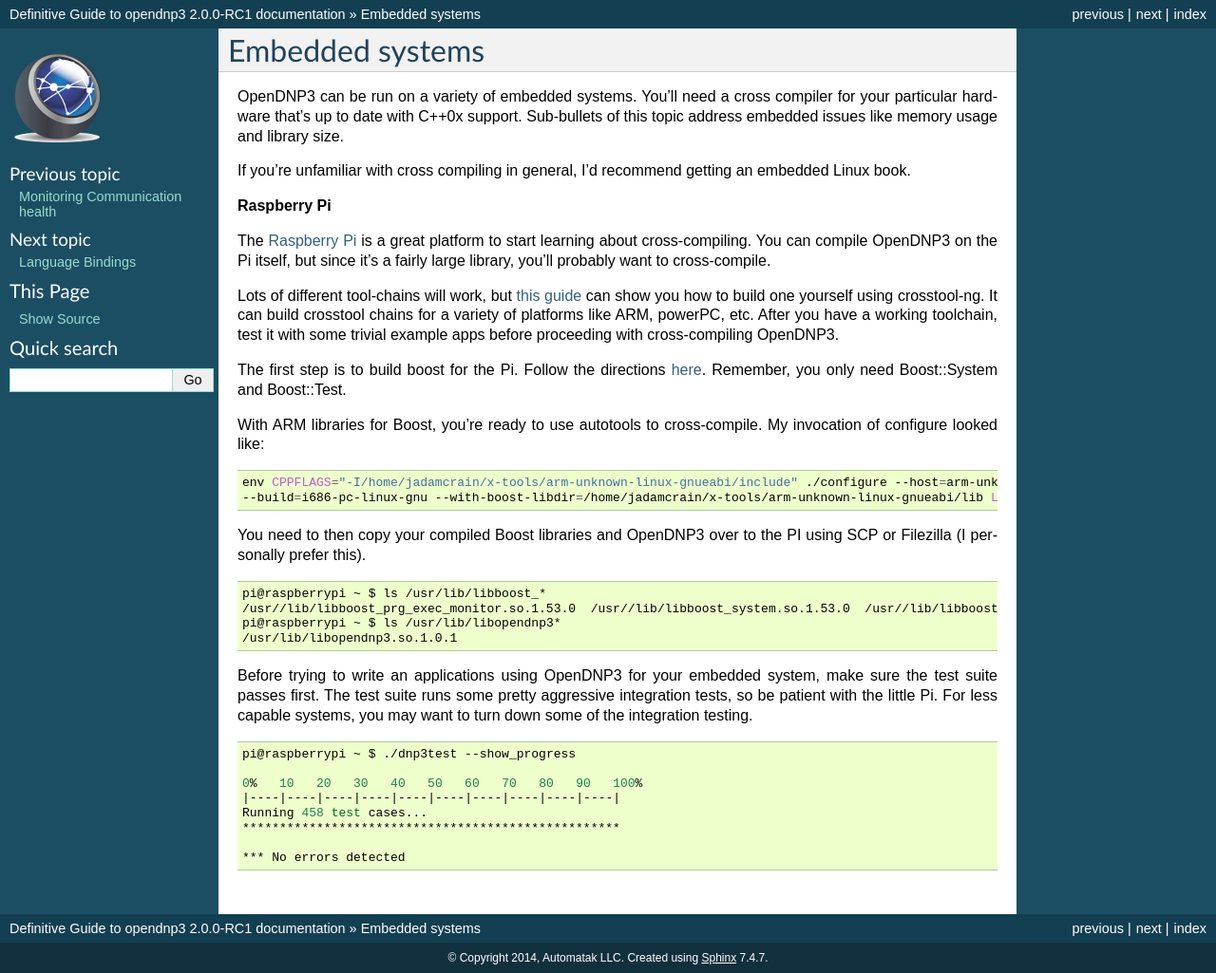
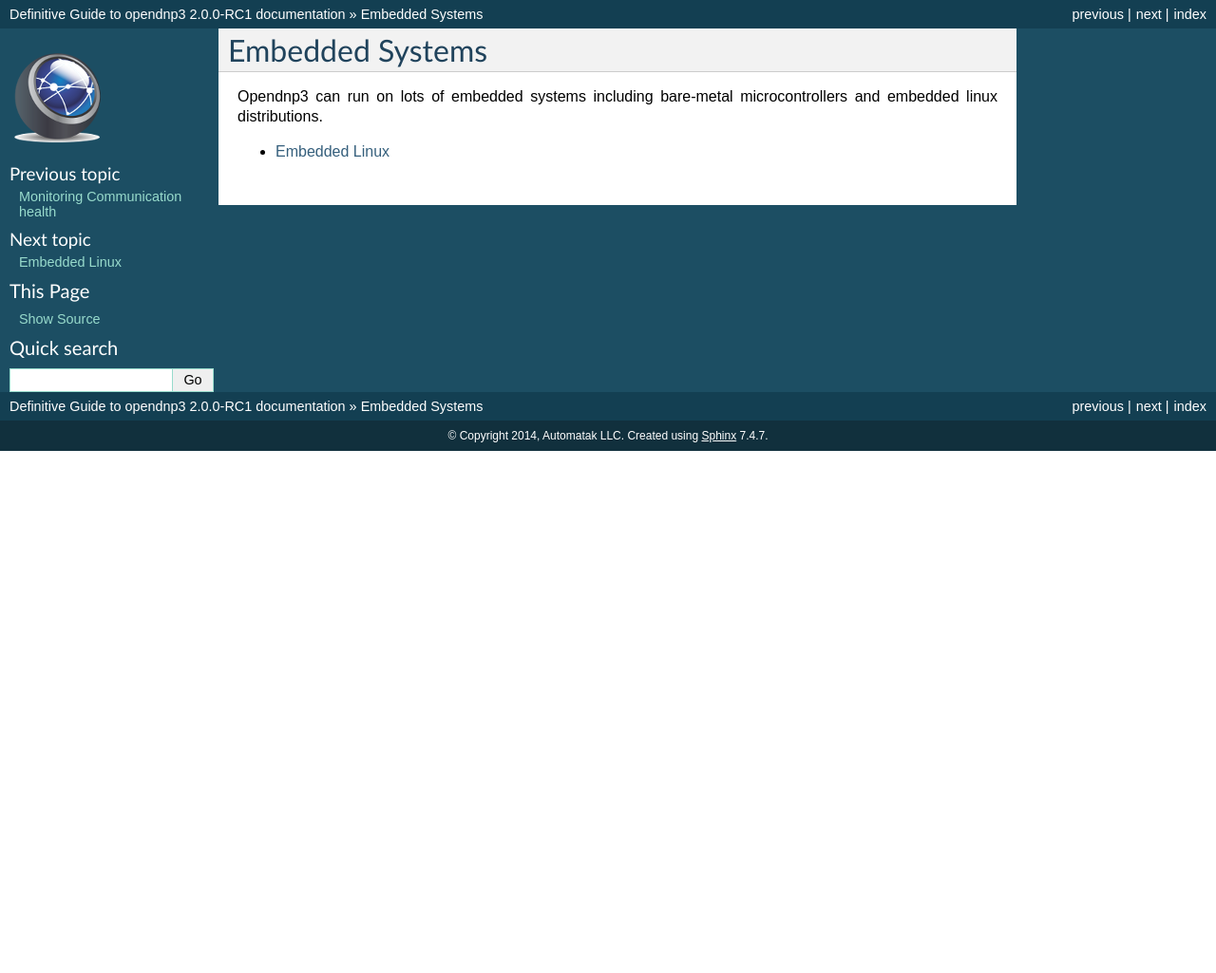
Before and after one commit to dnp3/opendnp3-guide, a Sphinx documentation site: the page built from source/embedded/index.rst, in a window 1280 px wide. Shown: the whole page at 95% size. Built offline with Sphinx 7.4.7, drawn with Linux system fonts in a browser that asks for light colours; after the commit the page ends 900 px from its top, so only the background shows below that.

Commit message:
tweaks for 2.0.x

```diff
--- a/source/applications/creating-a-master.rst
+++ b/source/applications/creating-a-master.rst
@@ -1,7 +1,7 @@
 Creating a master
 =================
 
-A master in OpenDNP3 is a component that communicates with a single outstation via a communication channel. You may see this term used in other places to refer to a collection of such components communicating with multiple outstations. When more than one master is bound to a single communication channel, it is called a multidrop configuration. This refers to the way in which an RS-485 serial network is chained from device to device. Opendnp3 will let you add multiple masters / outstations to any communication channel, regardless of he underlying transport. You could even bind a master to a TCP server and reverse the normal connection direction. Opendnp3 doesn't care.
+A master in Opendnp3 is a component that communicates with a single outstation via a communication channel. You may see this term used in other places to refer to a collection of such components communicating with multiple outstations. When more than one master is bound to a single communication channel, it is called a multidrop configuration. This refers to the way in which an RS-485 serial network is chained from device to device. Opendnp3 will let you add multiple masters / outstations to any communication channel, regardless of he underlying transport. You could even bind a master to a TCP server and reverse the normal connection direction. Opendnp3 doesn't care.
 
 To add a master to a communication channel you call the *AddMaster* method on the channel interface:
 
--- a/source/applications/monitoring-communication-health.rst
+++ b/source/applications/monitoring-communication-health.rst
@@ -1,7 +1,7 @@
 Monitoring Communication health
 ===============================
 
-Most of the time your master or outstation is communicating just fine with the outside world. Sometimes, however, there are conformance issues or mis-configurations that cause the two sides not to communicate. The most common case for this is when the link layer addresses are not set correctly. OpenDNP3 provides a coarse communication health callback for the stack that is different from the channel.
+Most of the time your master or outstation is communicating just fine with the outside world. Sometimes, however, there are conformance issues or mis-configurations that cause the two sides not to communicate. The most common case for this is when the link layer addresses are not set correctly. Opendnp3 provides a coarse communication health callback for the stack that is different from the channel.
 
 .. code-block:: cpp
 
--- a/source/embedded/index.rst
+++ b/source/embedded/index.rst
@@ -1,45 +1,10 @@
-Embedded systems
-================
 
-OpenDNP3 can be run on a variety of embedded systems. You'll need a cross compiler for your particular hardware that's up to date with C++0x support. Sub-bullets of this topic address embedded issues like memory usage and library size.
+==================
+Embedded Systems
+==================
 
-If you're unfamiliar with cross compiling in general, I'd recommend getting an embedded Linux book.
+Opendnp3 can run on lots of embedded systems including bare-metal microcontrollers and embedded linux distributions.
 
-**Raspberry Pi**
+.. toctree::
 
-The `Raspberry Pi <http://www.raspberrypi.org/>`_ is a great platform to start learning about cross-compiling. You can compile OpenDNP3 on the Pi itself, but since it's a fairly large library, you'll probably want to cross-compile.
-
-Lots of different tool-chains will work, but `this guide <http://www.kitware.com/blog/home/post/426>`_ can show you how to build one yourself using crosstool-ng. It can build crosstool chains for a variety of platforms like ARM, powerPC, etc. After you have a working toolchain, test it with some trivial example apps before proceeding with cross-compiling OpenDNP3.
-
-The first step is to build boost for the Pi. Follow the directions `here <http://www.boost.org/boost-build2/doc/html/bbv2/tasks/crosscompile.html>`_.  Remember, you only need Boost::System and Boost::Test.
-
-With ARM libraries for Boost, you're ready to use autotools to cross-compile. My invocation of configure looked like:
-
-.. code-block:: bash
-
-   env CPPFLAGS="-I/home/jadamcrain/x-tools/arm-unknown-linux-gnueabi/include" ./configure --host=arm-unknown-linux-gnueabi
-   --build=i686-pc-linux-gnu --with-boost-libdir=/home/jadamcrain/x-tools/arm-unknown-linux-gnueabi/lib LDFLAGS="-lpthread" CXXFLAGS=-Os
-
-
-You need to then copy your compiled Boost libraries and OpenDNP3 over to the PI using SCP or Filezilla (I personally prefer this).
-
-.. code-block:: bash
-
-   pi@raspberrypi ~ $ ls /usr/lib/libboost_*
-   /usr//lib/libboost_prg_exec_monitor.so.1.53.0  /usr//lib/libboost_system.so.1.53.0  /usr//lib/libboost_unit_test_framework.so.1.53.0
-   pi@raspberrypi ~ $ ls /usr/lib/libopendnp3*
-   /usr/lib/libopendnp3.so.1.0.1
-
-
-Before trying to write an applications using OpenDNP3 for your embedded system, make sure the test suite passes first. The test suite runs some pretty aggressive integration tests, so be patient with the little Pi. For less capable systems, you may want to turn down some of the integration testing.
-
-.. code-block:: bash
-
-   pi@raspberrypi ~ $ ./dnp3test --show_progress
-
-   0%   10   20   30   40   50   60   70   80   90   100%
-   |----|----|----|----|----|----|----|----|----|----|
-   Running 458 test cases...
-   ***************************************************
-
-   *** No errors detected
+  linux
```
Also changed, not shown: source/building/building-linux.rst (+7 -9 lines), source/embedded/linux.rst (added, +35 -0 lines), source/opendnp3-intro/index.rst (+10 -4 lines).
